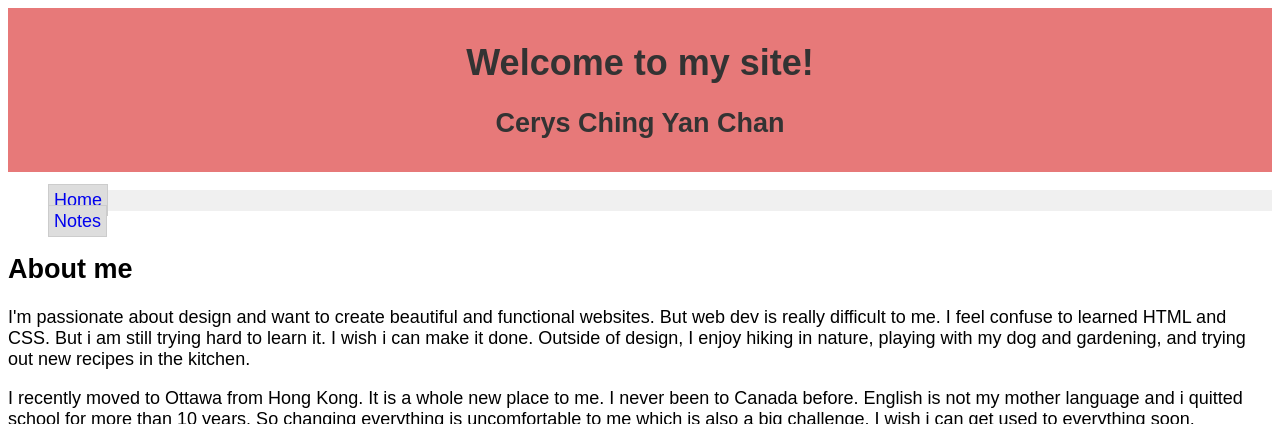
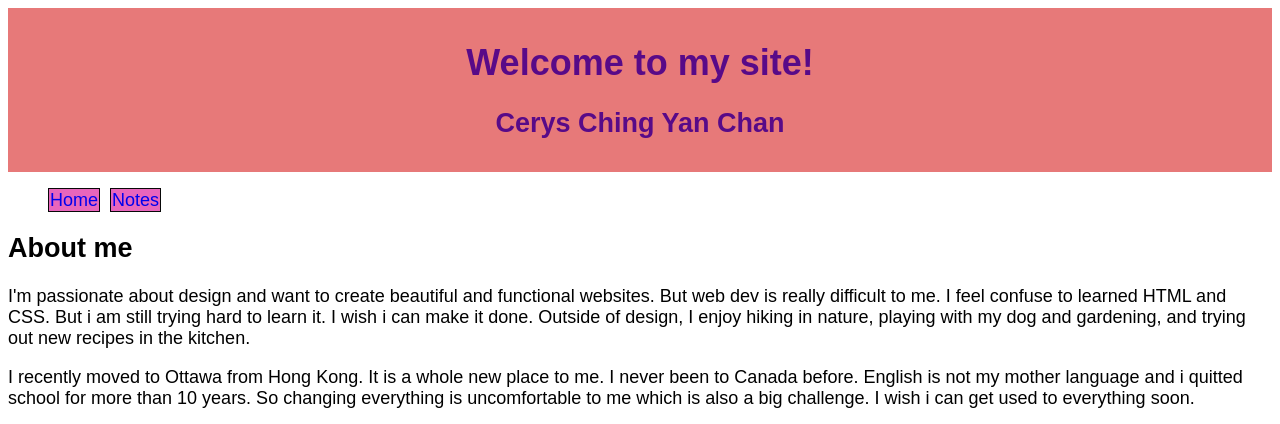
Before and after one commit to chan0588/chan0588.github.io, a plain HTML site: page html-assignment/index.html in a window 1280 px wide. Shown: the top 424 px of the page. Drawn offline with Linux system fonts and the light colour scheme.

Commit message:
update styles.css

```diff
--- a/html-assignment/styles.css
+++ b/html-assignment/styles.css
@@ -12,7 +12,7 @@ header, footer {
 }
 
 .site-title {
-    color: #333;
+    color: #580a88;
 }
 
 #my-image {
@@ -24,18 +24,23 @@ ul {
 }
 
 ul li:nth-child(odd) {
-    background-color: #f0f0f0;
+    background-color: #edcccc;
 }
 
 nav ul {
     list-style-type: none;
+    display:flex;
+}
+
+nav ul li{
+    margin-right: 10px;
 }
 
 nav a {
     text-decoration: none;
-    background-color: #ddd;
-    padding: 5px;
-    border: 1px solid #ccc;
+    background-color: #e865bc;
+    padding: 1px;
+    border: 1px solid #080808;
 }
 
 nav a:hover, nav a:focus {
```
